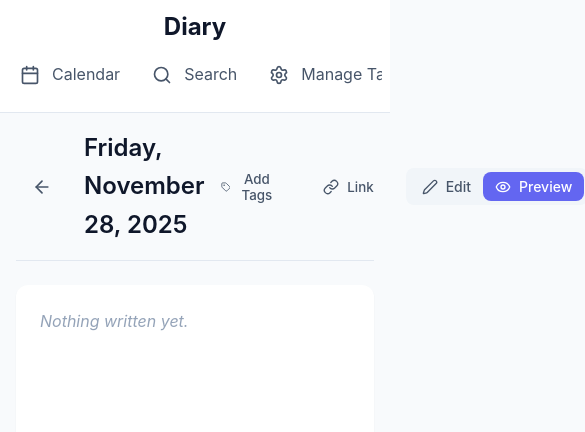
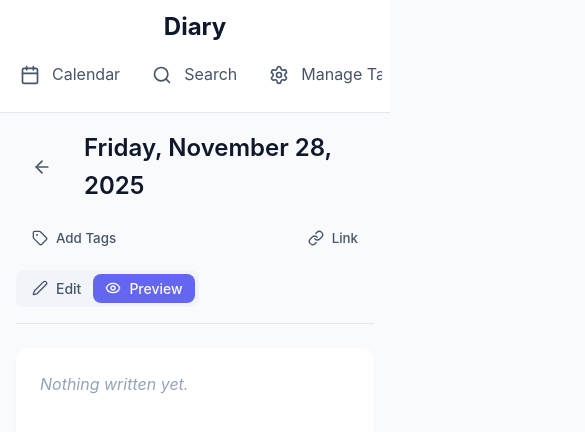
Before and after one commit to TakumaNakao/diary_app, a React (Vite) app: page /entry/1 in a window 390 px wide. Shown: the top 432 px of the page, 585 px wide, since content can reach past the window. Built offline with nearby package versions, Linux system fonts and the light colour scheme.

Commit message:
feat: implement core diary application components, local storage, and deployment workflow

```diff
--- a/src/components/Editor/Editor.css
+++ b/src/components/Editor/Editor.css
@@ -10,6 +10,8 @@
     display: flex;
     justify-content: space-between;
     align-items: center;
+    flex-wrap: wrap;
+    gap: var(--spacing-4);
     margin-bottom: var(--spacing-6);
     padding-bottom: var(--spacing-4);
     border-bottom: 1px solid var(--color-border);
@@ -153,3 +155,27 @@
     font-family: var(--font-mono);
     font-size: 0.9em;
 }
+
+@media (max-width: 640px) {
+    .editor-header {
+        flex-direction: column;
+        align-items: flex-start;
+        gap: var(--spacing-4);
+    }
+
+    .editor-header-left {
+        width: 100%;
+        justify-content: space-between;
+    }
+
+    .editor-actions {
+        width: 100%;
+        justify-content: space-between;
+        flex-wrap: wrap;
+    }
+
+    .tag-selector-container {
+        position: static !important;
+        /* Allow dropdown to be positioned relative to a wider container if needed, or keep relative but handle width */
+    }
+}
```
